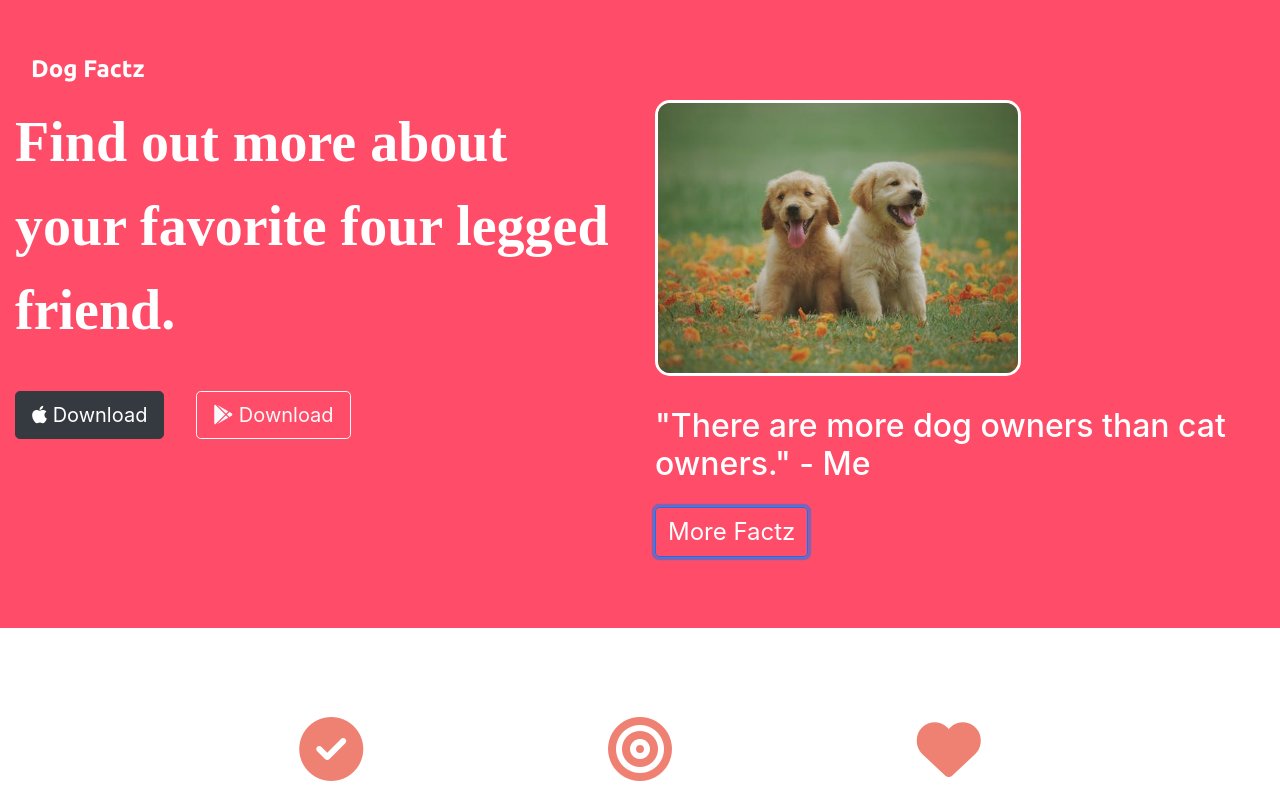
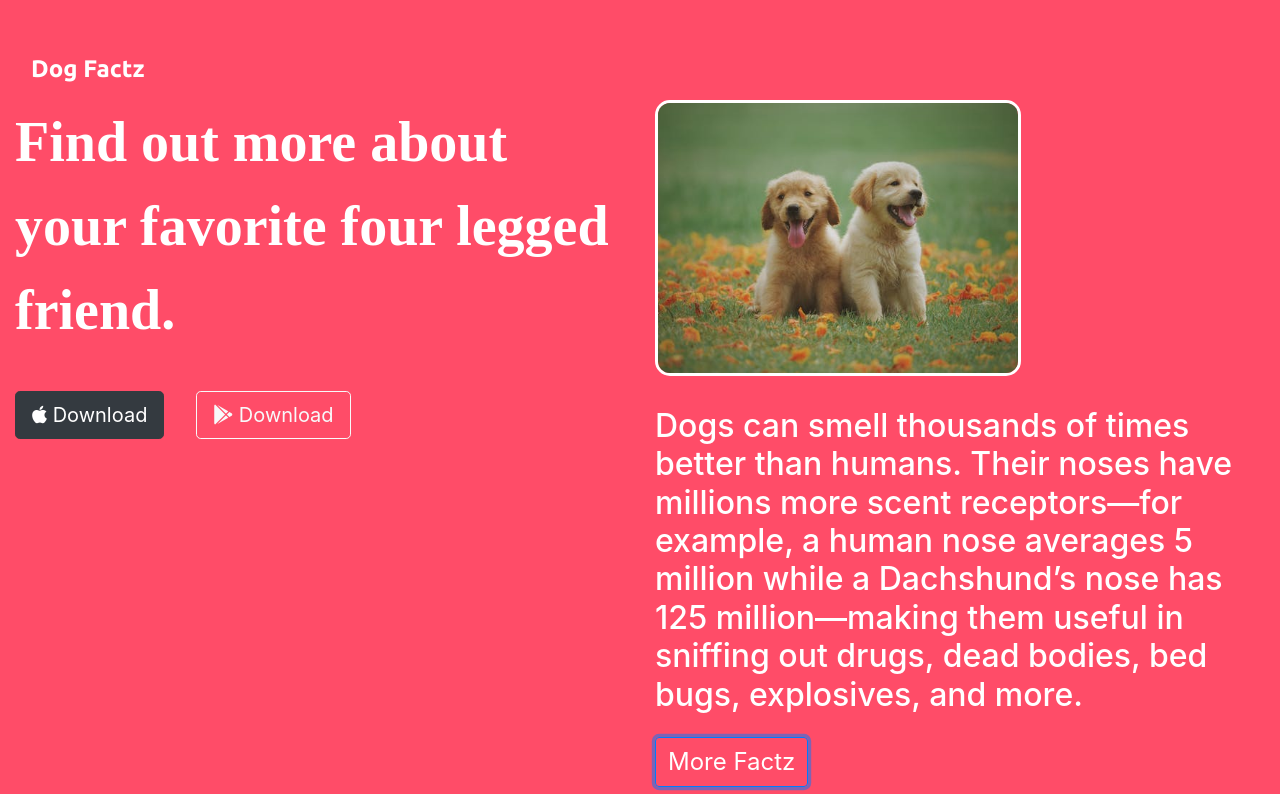
Before and after one commit to Bertania/2021_agile_Team2, a plain HTML site: page index.html in a window 1280 px wide. Both pictures are taken after a click on the button "More Factz". Shown: the top 794 px of the page. Drawn offline with nearby package versions, Linux system fonts and the light colour scheme.

Commit message:
add in functional text change on button click

```diff
--- a/index.html
+++ b/index.html
@@ -45,7 +45,7 @@
 				<div id="title-div" class="col-lg-6">
 					<img class="title-image" src="images/dogs_test1.jpeg" alt="">
 					<h2 id="title-fact">"There are more dog owners than cat owners." - Me</h2>
-					<button id="title-btn" type="button" class="
+					<button id="title-btn" onclick="newFact()" class="
 btn btn-outline-primary">More Factz</button>
 				</div>
 			</div>
--- a/js/factz.js
+++ b/js/factz.js
@@ -1,6 +1,34 @@
-function () {
+function newFact() {
 
 	// Casey - thinking an onclick event handler // to change the photo or fact to another one
 
+	var fact = new Array(20);
+
+	fact[0] = "Adult dogs have 42 permanent teeth.";
+	fact[1] = "Dogs sweat through the pads on their feet.";
+	fact[2] = "Dogs can actually see in multiple colors.";
+	fact[3] = "Elizabeth II has had over 30 corgis since her accession in 1952.";
+	fact[4] = "The Chihuahua is the smallest dog breed.";
+	fact[5] = "Labradors were once called St. John's Newfoundland.";
+	fact[6] = "Basenjis don't bark, instead they make a noise best described as a yodel.";
+	fact[7] = "The name of the dog on the front of the Cracker Jack Box is Bingo.";
+	fact[8] = "The most popular dog name of 2020 was Bella.";
+	fact[9] = "The Labrador Retriever is the most popular breed of dog in the United States.";
+	fact[10] = "Dogs have 3 eyelids.";
+	fact[11] = "Dogs can smell thousands of times better than humans. Their noses have millions more scent receptors—for example, a human nose averages 5 million while a Dachshund’s nose has 125 million—making them useful in sniffing out drugs, dead bodies, bed bugs, explosives, and more.";
+	fact[12] = "Dogs’ sense of smell might be pretty amazing, but don’t forget about their hearing! Everything from the positioning of their ears to the muscles in them helps them pick up a whole host of sounds that humans can’t pick up. In fact, the most popular explanation for why dogs tilt their heads is that they’re trying to locate the source of a sound.";
+	fact[13] = "Dogs have approximately a sixth of the number of taste buds that humans have (1,700 taste buds to humans’ approximately 9,000). This is why dogs will scarf rotting food scraps as voraciously as they’ll eat a bowl of kibble or a hunk of steak. Their less discriminatory sense of taste also has to do with their evolutionary instincts, carried over from when they would scavenge in the wild.";
+	fact[14] = "Dogs have approximately a sixth of the number of taste buds that humans have (1,700 taste buds to humans’ approximately 9,000). This is why dogs will scarf rotting food scraps as voraciously as they’ll eat a bowl of kibble or a hunk of steak. Their less discriminatory sense of taste also has to do with their evolutionary instincts, carried over from when they would scavenge in the wild.";
+	fact[15] = "A dog’s nose is the equivalent of a human fingerprint, with each having a unique pattern of ridges and creases."
+	fact[16] = "If you’ve ever noticed your pooch twitching in her sleep, this probably means she’s dreaming. Researchers found that dogs have similar sleep patterns and brain activity as humans, and that small breeds tend to dream more than large ones. Psychology Today suggests they’re probably imagining familiar activities like playing outside or chasing their tail.";
+	fact[17] = "According to canine researcher and author Stanley Coren, your toddler and pup are about on par when it comes to brains. He also explained that man’s best friend can count, understand over 150 words, and even trick people or other dogs to get treats. Intelligence varies based on breed—Border collies are the smartest.";
+	fact[18]= "Unspayed females only go into heat twice a year, so dog breeders need to plan carefully.";
+	fact[19] = "If your dog excitedly wags its tail, it means they’re happy to see you, right? Not necessarily. According to Discovery.com, dogs wag their tails to the right when they’re happy and to the left when they’re frightened. Wagging low means they’re insecure, and rapid tail wagging accompanied by tense muscles or dilated pupils can signal aggression.";
+	fact[20] = "Newborn dogs are still developing, according to Psychology Today, so their ear canals and eyes are still closed. Most puppies open their eyes and respond to noises after about two weeks.";
+
+
+	index = Math.floor(Math.random() * fact.length);
+
+	document.getElementById('title-fact').innerHTML = fact[index];
 
 }
```
